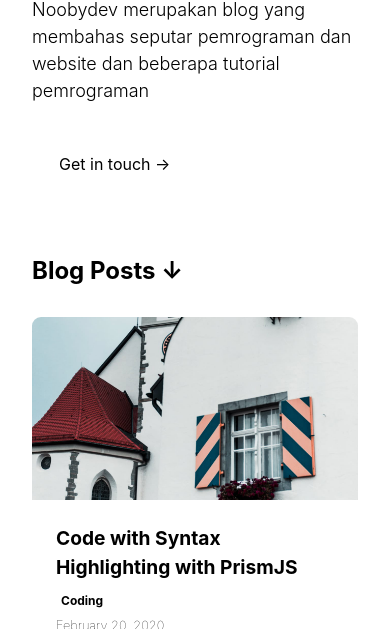
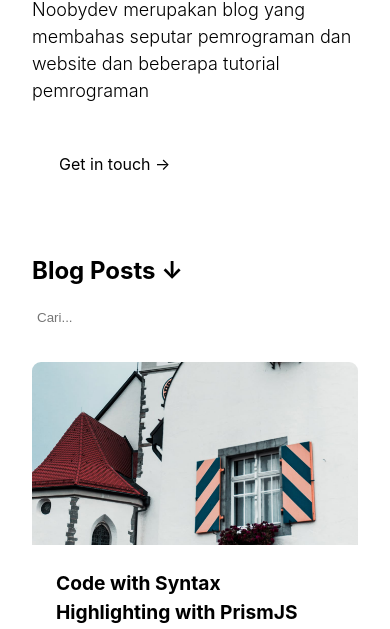
Before and after one commit to dekiakbar/noobydev, a Gatsby site: page / in a window 390 px wide. Shown: the part 184-813 px from the top of the page. Built offline with nearby package versions, Linux system fonts and the light colour scheme; Gatsby itself is replaced by a stand-in of ours; some packages are replaced by stand-ins of ours.

Commit message:
search bar

```diff
--- a/_data/blog/2020-02-20-with-code.md
+++ b/_data/blog/2020-02-20-with-code.md
@@ -6,7 +6,7 @@ title: Code with Syntax Highlighting with PrismJS
 thumbnail: /assets/image-2.jpg
 metaKeyword: wow, wow1, wow2
 metaDescription: I am the Doctor, and you are the Daleks! You hit me with a cricket bat. You know when grown-ups tell you 'everything's going to be fine' and you think they're probably lying to make you feel better? You hit me with a cricket bat.
-tags: coding
+tags: coding,magento
 ---
 
 ### Code Highlighting
--- a/src/components/post-link.js
+++ b/src/components/post-link.js
@@ -14,6 +14,13 @@ const PostLink = ({ post }) => (
           {post.frontmatter.title}
         </Link>
       </h2>
+      {!!post.frontmatter.metaDescription && (
+        <div className="post-excerpt">
+          <p>
+            {post.frontmatter.metaDescription}
+          </p>
+        </div>
+      )}
       {!!post.frontmatter.tags && (
         post.frontmatter.tags.split(',').map((tag,i) => {
           return(
--- a/src/pages/index.js
+++ b/src/pages/index.js
@@ -1,4 +1,4 @@
-import React from "react"
+import React,{ useState } from "react"
 import { graphql } from 'gatsby'
 import Layout from "../components/layout"
 import PostLink from "../components/post-link"
@@ -7,12 +7,43 @@ import SEO from "../components/seo"
 
 const IndexPage = ({
   data: {
-    site,
     allMarkdownRemark: { edges },
   },
 }) => {
+  const allPosts = edges
+  const emptyQuery = ""
 
-  const Posts = edges
+  const [state, setState] = useState({
+    filteredData: [],
+    query: emptyQuery,
+  })
+
+  const handleInputChange = event => {
+    console.log(event.target.value)
+    const query = event.target.value
+    const posts = edges || []
+    const filteredData = posts.filter(post => {
+      const {title, tags } = post.node.frontmatter
+      return (
+        title.toLowerCase().includes(query.toLowerCase()) ||
+        (tags &&
+          tags
+            .toLowerCase()
+            .includes(query.toLowerCase()))
+      )
+    })
+    setState({
+      query,
+      filteredData,
+    })
+  }
+
+  const { filteredData, query } = state
+  const hasSearchResults = filteredData && query !== emptyQuery
+  const posts = hasSearchResults ? filteredData : allPosts
+
+  console.log(edges);
+  const Posts = posts
     .filter(edge => !!edge.node.frontmatter.date)
     .map(edge => <PostLink key={edge.node.id} post={edge.node} />)
 
@@ -20,7 +51,15 @@ const IndexPage = ({
     <Layout>
       <SEO article={true}/>
       <HeroHeader/>
-      <h2>Blog Posts &darr;</h2>
+      <div className="search-bar">
+        <h2>Blog Posts &darr;</h2>
+        <input
+          type="search"
+          aria-label="Search"
+          placeholder="Cari..."
+          onChange={handleInputChange}
+        />
+      </div>
       <div className="grids">
         {Posts}
       </div>
@@ -50,6 +89,7 @@ export const pageQuery = graphql`
             title
             thumbnail
             tags
+            metaDescription
           }
         }
       }
--- a/src/styles/global.scss
+++ b/src/styles/global.scss
@@ -27,6 +27,7 @@ body.light {
   --contact-bg: #f7f8fe;
   --contact-bdr: #d3d6e7;
   --input-bg: var(--background);
+  --input-line : #000000;
 }
 body.dark {
   --primary-color: #9984d5;
@@ -49,6 +50,7 @@ body.dark {
   --contact-bg: var(--card-shadow);
   --contact-bdr: var(--card-bg);
   --input-bg: var(--card-bg);
+  --input-line : #ffffff;
 }
 /* System Fonts as used by Medium and WordPress */
 body {
@@ -245,6 +247,9 @@ a {
     color: var(--text-color);
     text-decoration: none;
   }
+  .post-excerpt {
+    font-size: 14px;
+  }
   .post-tags{
     margin-right: 5px;
     padding: 5px;
@@ -414,3 +419,63 @@ body.light {
     top: 8px;
     left: 2px
 }
+
+.search-bar{
+  h2{
+    display: inline-block;
+  }
+  input{
+    display: inline-block;
+    margin: 5px 10px;
+    padding: 5px;
+    border-radius: 5px;
+    background-color:var(--contact-bg);
+    color: var(--btn-text-color);
+    outline: none !important;
+    border:2px solid var(--input-line);
+    width: 55px;
+    transition: width 1s;
+
+    &:active{
+      border-color: var(--primary-color);
+      color: var(--primary-color);
+      background-color: var(--contact-bg);
+      outline: none !important;
+      border:2px solid var(--primary-color);
+      width: 200px;
+    }
+    &:focus{
+      border-color: var(--primary-color);
+      color: var(--primary-color);
+      background-color: var(--contact-bg);
+      outline: none !important;
+      border:2px solid var(--primary-color);
+      width: 200px;
+    }
+    &:hover{
+      width: 200px;
+    }
+  }
+  .search-icon{
+    display: inline-block;
+    color: var(--primary-color);
+  }
+}
+
+@media screen and (max-width:424px){
+  .search-bar{
+    input{
+      width: 100%;
+      margin:0px;
+      &:active{
+         width: 100%;
+      }
+      &:focus{
+         width: 100%;
+      }
+      &:hover{
+         width: 100%;
+      }
+    }
+  }
+}
```
